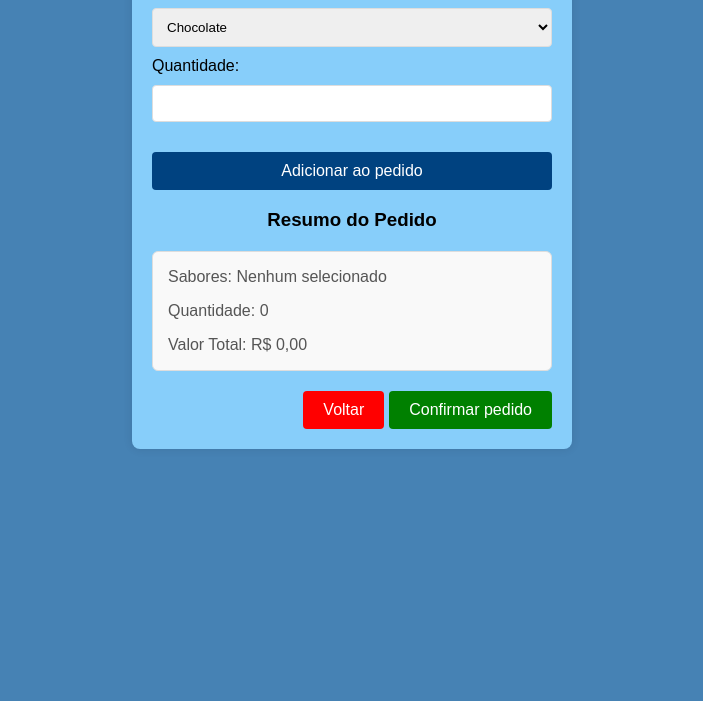
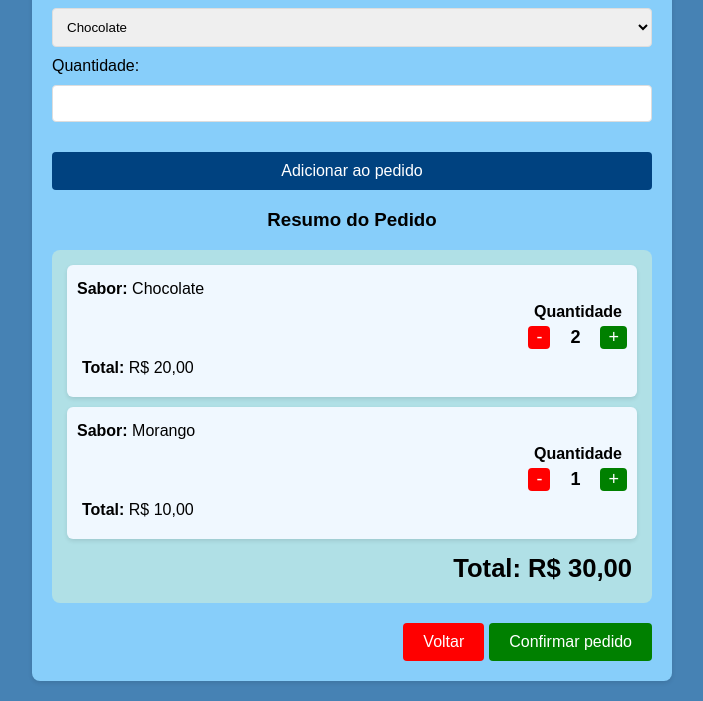
Before and after one commit to BrendoGP/ihm_projeto, a plain HTML site: page realizar_pedido.html in a window 1280 px wide. Shown: the part 124-825 px from the top of the page, without its empty margins (288-991 px from the left). Before the commit the page ends 800 px from the top, so only its background shows below. Drawn offline with Linux system fonts and the light colour scheme.

Commit message:
refacotr: ajeitada a parte do pedido e pagamento

```diff
--- a/assets/css/pagamento_style.css
+++ b/assets/css/pagamento_style.css
@@ -22,10 +22,19 @@ h2 {
     margin-right: 10px;
 }
 .total-price {
-    font-size: 18px;
-    margin: 20px 0;
+    font-size: 1.6em;
+    margin: 20px auto;
+    padding: 10px;
     font-weight: bold;
+    background-color: white;
+    text-align: center;
+    display: block;
+    border-radius: 8px;
+    box-shadow: 0 2px 4px rgba(0, 0, 0, 0.1);
+    width: fit-content;
 }
+
+
 .buttons {
     display: flex;
     justify-content: end;
--- a/assets/css/pedido_style.css
+++ b/assets/css/pedido_style.css
@@ -5,12 +5,12 @@ body {
     padding: 20px;
 }
 .container {
-    max-width: 400px;
+    max-width: 600px;
     margin: 0 auto;
     background-color: #87cefa;
     padding: 20px;
     border-radius: 8px;
-    box-shadow: 0 0 10px rgba(0, 0, 0, 0.1);
+    box-shadow: 0 2px 4px rgba(0, 0, 0, 0.1);
 }
 h1 {
     font-size: 24px;
@@ -89,3 +89,74 @@ h3{
     justify-content: center;
     margin-top: 20px;
 }
+.order-summary {
+    background-color: #b0e0e6;
+    padding: 15px;
+    border-radius: 8px;
+    margin-bottom: 15px;
+}
+.order-item {
+    background-color: #f0f8ff;
+    padding: 10px;
+    margin-bottom: 10px;
+    border-radius: 6px;
+    box-shadow: 0 2px 4px rgba(0, 0, 0, 0.1);
+}
+.order-item p {
+    margin: 5px 0;
+}
+.total{
+    font-weight: bold;
+    padding: 5px;
+    font-size: 1.6em;
+    text-align: end;
+}
+.quantity-control {
+    display: flex;
+    align-items: center;
+    justify-content: flex-end;
+    gap: 10px;
+    margin-top: 5px;
+}
+
+.btn-quantity-{
+    background-color: red;
+    color: white;
+    border: none;
+    padding: 1px 8px;
+    border-radius: 4px;
+    font-size: 18px;
+    cursor: pointer;
+}
+.btn-quantityplus{
+    background-color: green;
+    color: white;
+    border: none;
+    padding: 1px 8px;
+    border-radius: 4px;
+    font-size: 18px;
+    cursor: pointer;
+}
+
+.btn-quantity:hover {
+    background-color: #315a82;
+}
+
+.quantity {
+    font-size: 18px;
+    font-weight: bold;
+    min-width: 30px;
+    text-align: center;
+}
+
+.total-price{
+    padding: 5px;
+    font-size: 16px;
+    text-align: start;
+}
+.total-price2{
+    padding-right: 5px;
+    font-size: 16px;
+    text-align: end;
+    font-weight: bold;
+}
--- a/realizar_pedido.html
+++ b/realizar_pedido.html
@@ -43,12 +43,33 @@
             <div class="add"><a href="" class="btn-add">Adicionar ao pedido</a></div>
 
             <h3>Resumo do Pedido</h3>
-            <div class="resumo">
-                <p id="resumo_sabores">Sabores: Nenhum selecionado</p>
-                <p id="resumo_quantidade">Quantidade: 0</p>
-                <p id="resumo_total">Valor Total: R$ 0,00</p>
+            <div class="order-summary">
+                <div class="order-item">
+                    <p><strong>Sabor:</strong> Chocolate</p>
+                    <p class="total-price2">Quantidade</p>
+                    <div class="quantity-control">
+                        <button class="btn-quantity-">-</button>
+                        <span class="quantity">2</span>
+                        <button class="btn-quantityplus">+</button>
+                    </div>
+                    <p class="total-price"><strong>Total:</strong> R$ 20,00</p>
+                </div>
+
+                <div class="order-item">
+                    <p><strong>Sabor:</strong> Morango</p>
+                    <p class="total-price2">Quantidade</p>
+                    <div class="quantity-control">
+                        <button class="btn-quantity-">-</button>
+                        <span class="quantity">1</span>
+                        <button class="btn-quantityplus">+</button>
+                    </div>
+                    <p class="total-price"><strong>Total:</strong> R$ 10,00</p>
+                </div>
+
+                <div class="total">Total: R$ 30,00</div>
             </div>
-
+            <!-- Métodos de pagamento -->
+            <form action="/finalizar-pagamento" method="POST">
             <div class="buttons">
                 <a href="tela_inicial.html" class="btn-cancel">Voltar</a>
                 <a href="pagamento.html" class="btn-confirm">Confirmar pedido</a>
```
Also changed, not shown: pagamento.html (+3 -13 lines).
